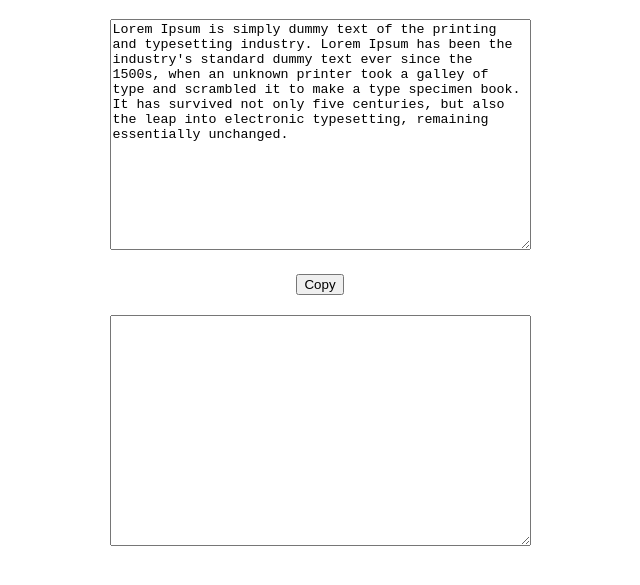
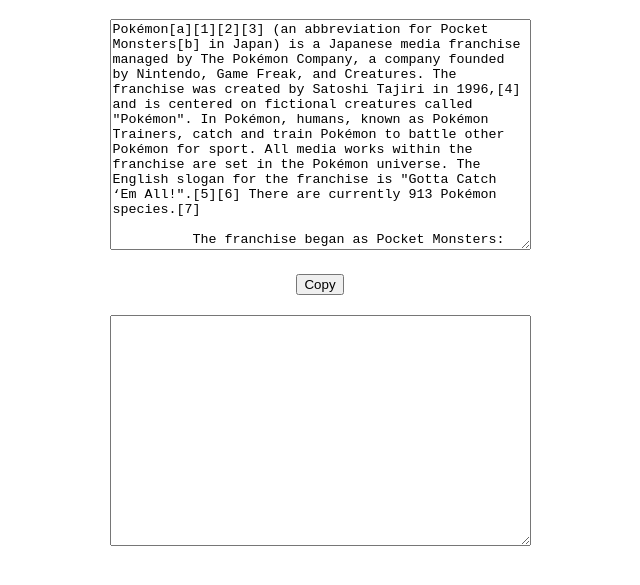
Before and after one commit to ankit-bhati883/copyclip, a plain HTML site: page index.html in a window 1280 px wide. Shown: the part 61-646 px from the top of the page, without its empty margins (320-960 px from the left). Drawn offline with nearby package versions, Linux system fonts and the light colour scheme.

Commit message:
copyclip

```diff
--- a/index.html
+++ b/index.html
@@ -14,8 +14,10 @@
   </head>
   <body>
     <h1>Copy To Clipboard Project.</h1>
-    <div class="one">
-        <textarea name="" id="text" cols="50" rows="15">Lorem Ipsum is simply dummy text of the printing and typesetting industry. Lorem Ipsum has been the industry's standard dummy text ever since the 1500s, when an unknown printer took a galley of type and scrambled it to make a type specimen book. It has survived not only five centuries, but also the leap into electronic typesetting, remaining essentially unchanged. </textarea>
+    <div class="one" >
+        <textarea name="" id="text" cols="50" rows="15">Pokémon[a][1][2][3] (an abbreviation for Pocket Monsters[b] in Japan) is a Japanese media franchise managed by The Pokémon Company, a company founded by Nintendo, Game Freak, and Creatures. The franchise was created by Satoshi Tajiri in 1996,[4] and is centered on fictional creatures called "Pokémon". In Pokémon, humans, known as Pokémon Trainers, catch and train Pokémon to battle other Pokémon for sport. All media works within the franchise are set in the Pokémon universe. The English slogan for the franchise is "Gotta Catch ‘Em All!".[5][6] There are currently 913 Pokémon species.[7]
+
+          The franchise began as Pocket Monsters: Red and Green (later released outside of Japan as Pokémon Red and Blue), a pair of video games for the original Game Boy handheld system that were developed by Game Freak and published by Nintendo in February 1996. It soon became a media mix franchise adapted into various different media.[8] Pokémon is estimated to be the highest-grossing media franchise of all time. The Pokémon video game series is the fourth best-selling video game franchise of all time with more than 440 million copies sold[9] and one billion mobile downloads.[10] The Pokémon video game series spawned an anime television series that has become the most successful video game adaptation[11] of all time with over 20 seasons and 1,000 episodes in 192 countries.[9] The Pokémon Trading Card Game is the highest-selling trading card game of all time[12] with over 43.2 billion cards sold. In addition, the Pokémon franchise includes the world's top-selling toy brand,[13] an anime film series, a live-action film (Detective Pikachu), books, manga comics, music, merchandise, and a temporary theme park. </textarea>
     </div>
     <div class="two">
         <button id="btn" onClick="myFunction()">Copy</button>
```
